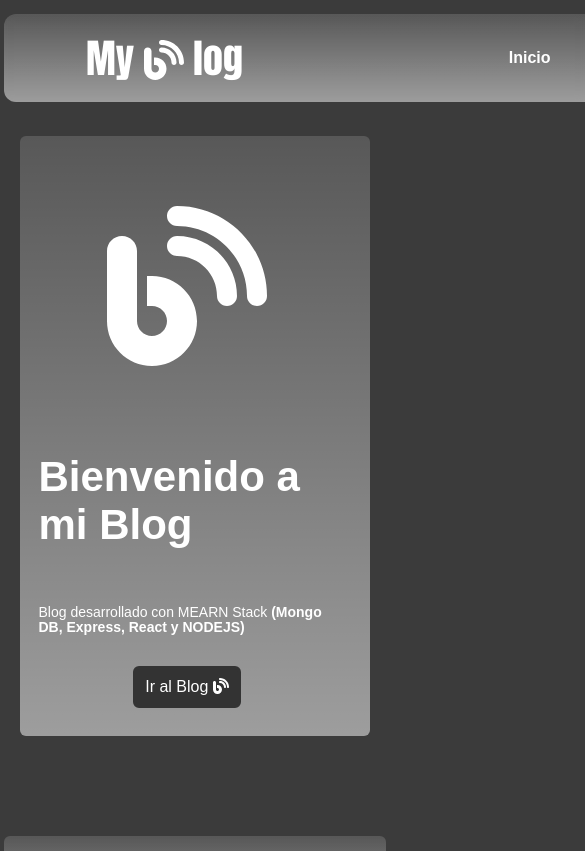
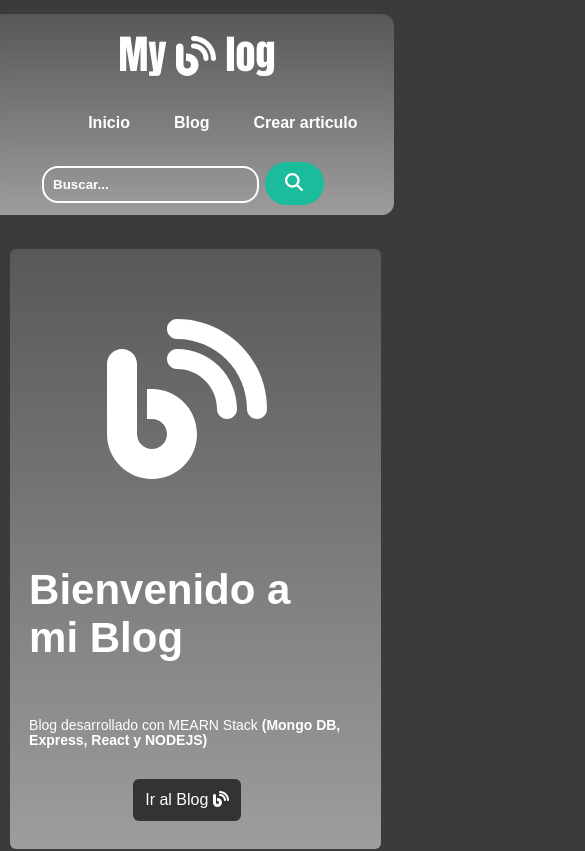
Before and after one commit to WilmerDep/blog-react, a React (Vite) app: page / in a window 390 px wide. Shown: the top 851 px of the page, 585 px wide, since content can reach past the window. Built offline with nearby package versions, Linux system fonts and the light colour scheme.

Commit message:
Estilos Cambiados

```diff
--- a/src/index.css
+++ b/src/index.css
@@ -100,6 +100,7 @@ nav ul li .submenu ul {
   list-style-type: none;
   margin: 0;
   overflow: hidden;
+  width: 100%;
 }
 
 nav ul li .submenu li a {
@@ -636,6 +637,15 @@ div.cardArticle:nth-child(n + 2) {
 }
 
 /*PANELES PRINCIPALES RESPONSIVO*/
+@media screen and (max-width: 1280px) {
+  nav{
+    width: 100%;
+  }
+  .content {
+    width: 100%;
+    max-width: 1250px;}
+}
+/*PANELES PRINCIPALES RESPONSIVO*/
 @media screen and (max-width: 700px) {
   .content {
     flex-direction: column;
@@ -653,17 +663,31 @@ div.cardArticle:nth-child(n + 2) {
     width: 90%;
   }
   .searchNav {
-    width: 18em;
+    width: 92%;
     display: grid;
   }
-  nav ul {
+  .searchNav button {
+    width: 18%;
+  }
+  nav{
+    width: 100%;
+  }
+  nav .menu {
     display: grid;
-    justify-content: space-around;
+    justify-content: center;
     grid-template-columns: auto;
+    align-items: center;
+    margin-left: -44px;
   }
-
+  nav .menu li{
+    padding: 10px 0px;
+  }
+.submenu{
+  width: 92%;
+  justify-content: center;
+}
   div.card {
-    width: 330px;
+    width: 100%;
     height: auto;
     min-height: 550px;
     background: linear-gradient(
@@ -696,8 +720,20 @@ div.cardArticle:nth-child(n + 2) {
     right: 5rem;
     color: #fff;
     text-decoration: none;
+
   }
 
+  .form-group input, .form-group textarea {
+    width: 94%;
+    border-color: #eee;
+  }
+  .form-group input[type="file"] {
+    border-color: #eee;
+  }
+
+  .form-group input[type="submit"] {
+    width: 100%;
+  }
   .cardArticle .texContentArticle {
     max-width: 100%;
     max-height: 175px;
```
